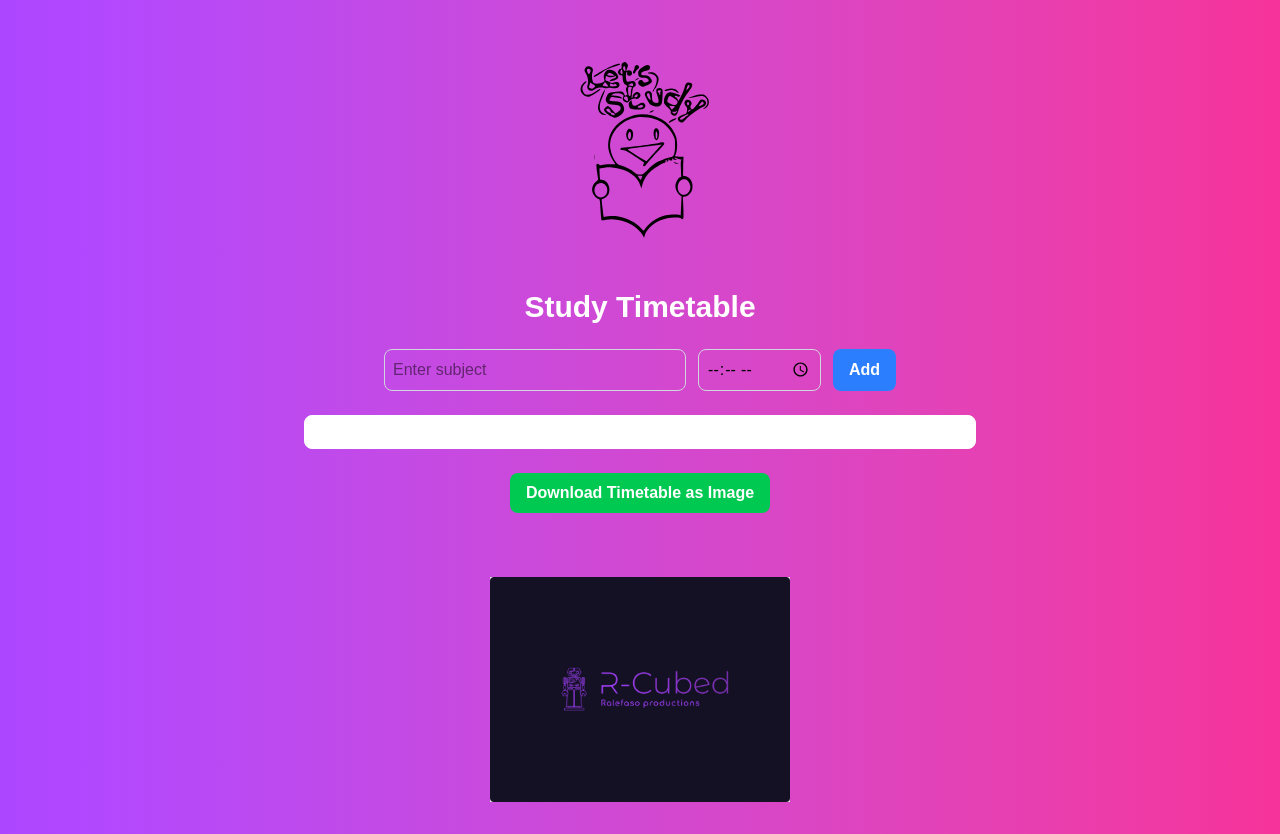
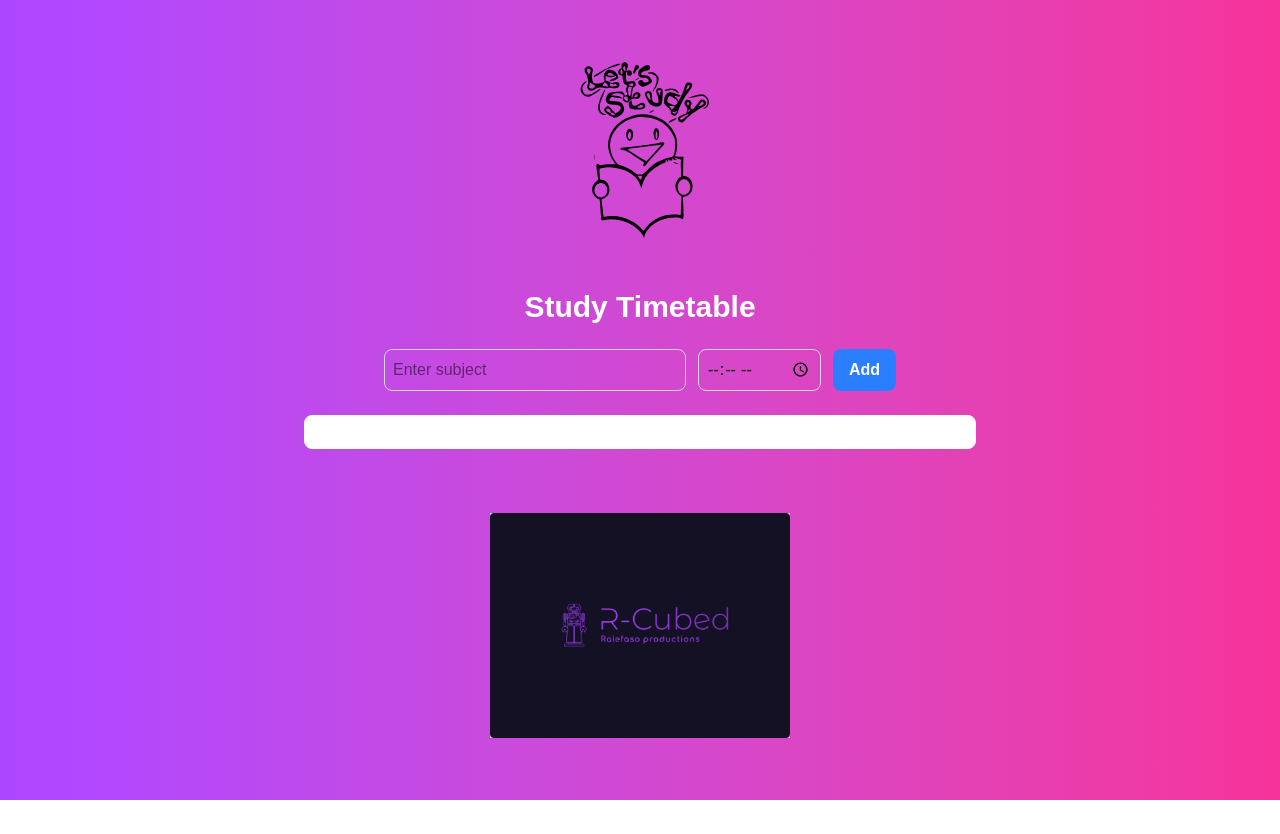
Before and after one commit to RR-Ralefaso/TimeTableBuilder, a Next.js app: page / in a window 1280 px wide. After the commit the page ends 800 px from the top, so only its background shows below. Built offline with nearby package versions, Linux system fonts and the light colour scheme.

Commit message:
removed html-to-image feature

```diff
--- a/app/page.tsx
+++ b/app/page.tsx
@@ -2,7 +2,6 @@
 
 import { useState, useRef } from "react";
 import Image from "next/image";
-import { toPng } from "html-to-image";
 
 interface TimetableEntry {
   id: number;
@@ -15,7 +14,6 @@ export default function Home() {
   const [entries, setEntries] = useState<TimetableEntry[]>([]);
   const [subject, setSubject] = useState("");
   const [startTime, setStartTime] = useState("");
-  const timetableRef = useRef<HTMLDivElement>(null); // Reference to timetable div
 
   const addEntry = () => {
     if (!subject.trim() || !startTime) return;
@@ -33,23 +31,6 @@ export default function Home() {
 
   const removeEntry = (id: number) => {
     setEntries((prev) => prev.filter((entry) => entry.id !== id));
-  };
-
-  const downloadImage = () => {
-    if (timetableRef.current) {
-      toPng(timetableRef.current)
-        .then((dataUrl) => {
-          const link = document.createElement("a");
-          link.href = dataUrl;
-          link.download = "timetable.png";
-          document.body.appendChild(link);
-          link.click();
-          document.body.removeChild(link);
-        })
-        .catch((error) => {
-          console.error("Failed to capture timetable as image:", error);
-        });
-    }
   };
 
   return (
@@ -88,7 +69,6 @@ export default function Home() {
       </div>
 
       <div
-        ref={timetableRef}
         className="grid grid-cols-1 sm:grid-cols-2 md:grid-cols-3 gap-4 w-full max-w-2xl border border-white rounded-lg p-4 bg-white"
       >
         {entries.map(({ id, subject, startTime, endTime }) => (
@@ -110,13 +90,6 @@ export default function Home() {
         ))}
       </div>
 
-      <button
-        className="bg-green-500 hover:bg-green-600 px-4 py-2 rounded-lg font-bold mt-6"
-        onClick={downloadImage}
-      >
-        Download Timetable as Image
-      </button>
-
       {/* Footer with R-Cubed logo */}
       <footer className="mt-16">
         <Image
```
